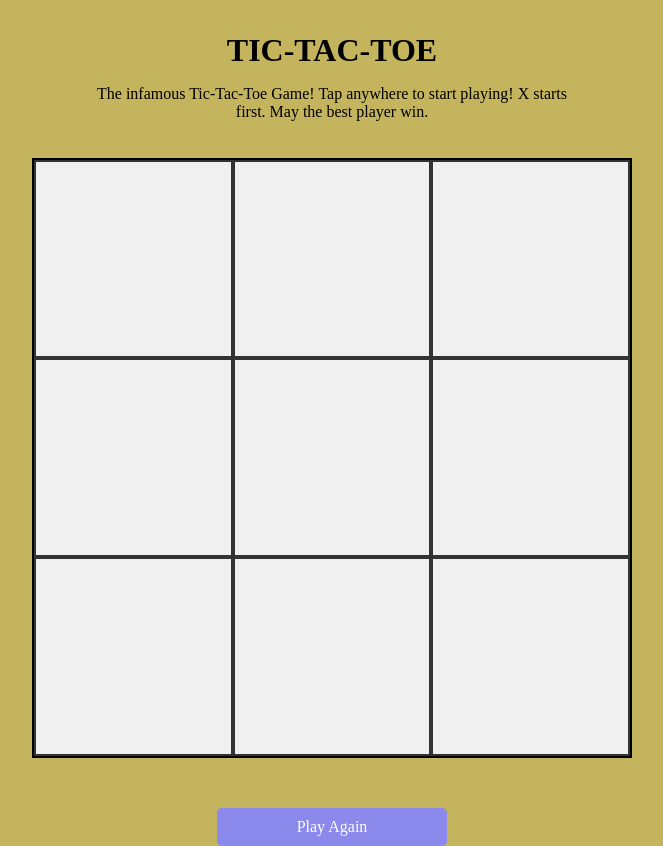
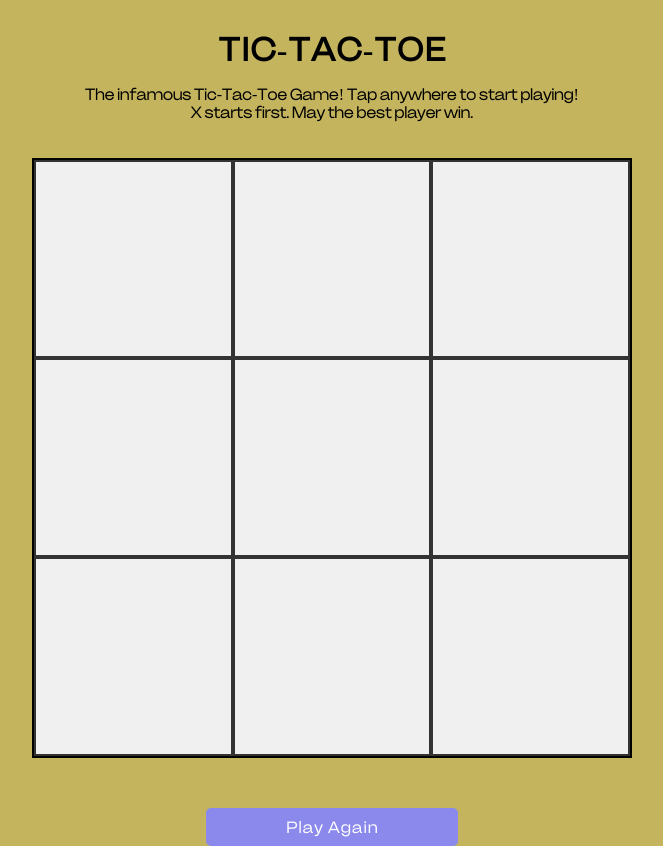
Before and after one commit to Auvancee/BCIT-TicTacToeJS, a plain HTML site: page index.html in a window 1280 px wide. Shown: the whole page, without its empty margins (308-971 px from the left). Drawn offline with Linux system fonts and the light colour scheme; the site is published under a folder, as on GitHub Pages, so addresses that start at the root find nothing.

Commit message:
Fixed styles for style.css

```diff
--- a/style.css
+++ b/style.css
@@ -1,17 +1,17 @@
 /* [0] Fonts & Basic Initialization */
 @font-face {
     font-family: 'Landour-Regular-Display';
-    src: url(/0-fonts/landour-regulardisplay.otf);
+    src: url(0-fonts/landour-regulardisplay.otf);
 }
 
 @font-face {
     font-family: 'Landour-Regular';
-    src: url(/0-fonts/landour-regulartext.otf);
+    src: url(0-fonts/landour-regulartext.otf);
 }
 
 @font-face {
     font-family: 'Engine-Brake-Regular';
-    src: url(/0-fonts/Engine-Brake-Regular.ttf);
+    src: url(0-fonts/Engine-Brake-Regular.ttf);
 }
 
 
```
